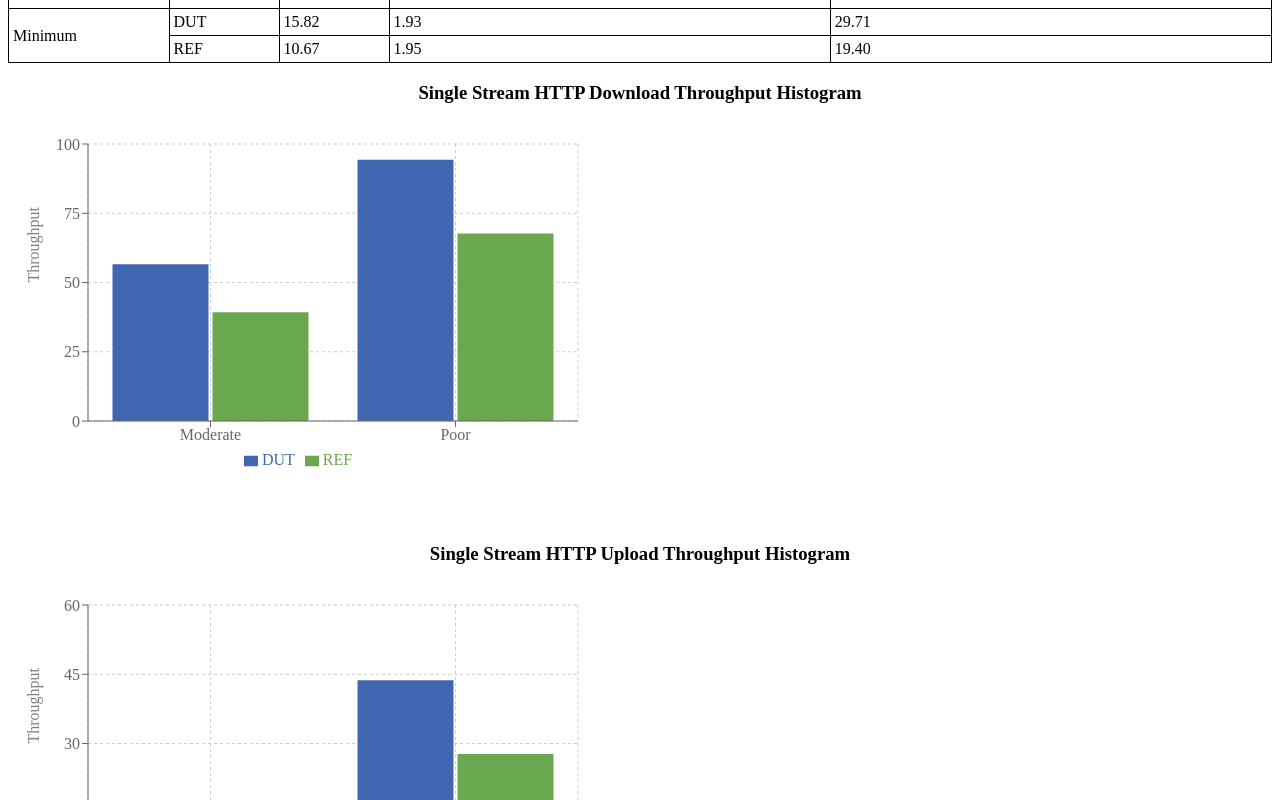
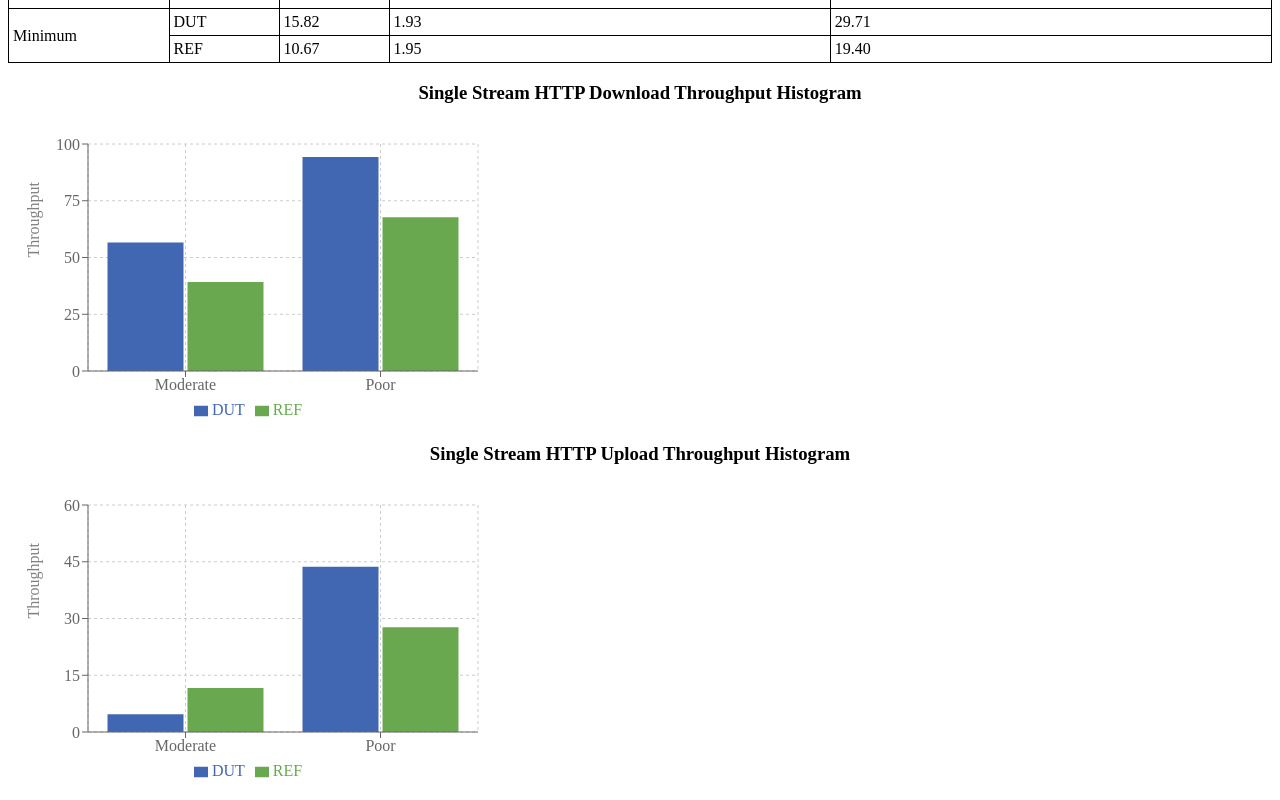
Before and after one commit to LiJieSu0/Fit4Launch_Report, a React (Create React App) app in the folder report-generator-app/: page / in a window 1280 px wide. Shown: the part 1100-1900 px from the top of the page. Built offline with nearby package versions, Linux system fonts and the light colour scheme; what chartjs-plugin-datalabels would draw is missing.

Commit message:
modify histogram size

```diff
--- a/report-generator-app/src/ReportDetails/DataPerformance/DpHistogramComponent.js
+++ b/report-generator-app/src/ReportDetails/DataPerformance/DpHistogramComponent.js
@@ -16,10 +16,10 @@ const DpHistogramComponent = ({ data, title, yAxisLabel, barKeys }) => {
     <div>
 
     <h3 style={{ textAlign: 'center', marginBottom: '20px' }}>{title}</h3>
-    <div style={{ width: '100%', height: '400px', minHeight: '300px' }}>
+    <div>
       <BarChart
-        width={600}
-        height={350}
+        width={500}
+        height={300}
         data={data}
         margin={{
           top: 20,
--- a/report-generator-app/src/ReportDetails/DataPerformance/NSA/Stationary/DpNSAStationaryDetails.js
+++ b/report-generator-app/src/ReportDetails/DataPerformance/NSA/Stationary/DpNSAStationaryDetails.js
@@ -255,7 +255,6 @@ function DpNSAStationaryDetails() {
         barKeys={barKeys}
       />
       </div>
-
       <DpNSAUDPComponent />
 
     </>
```
